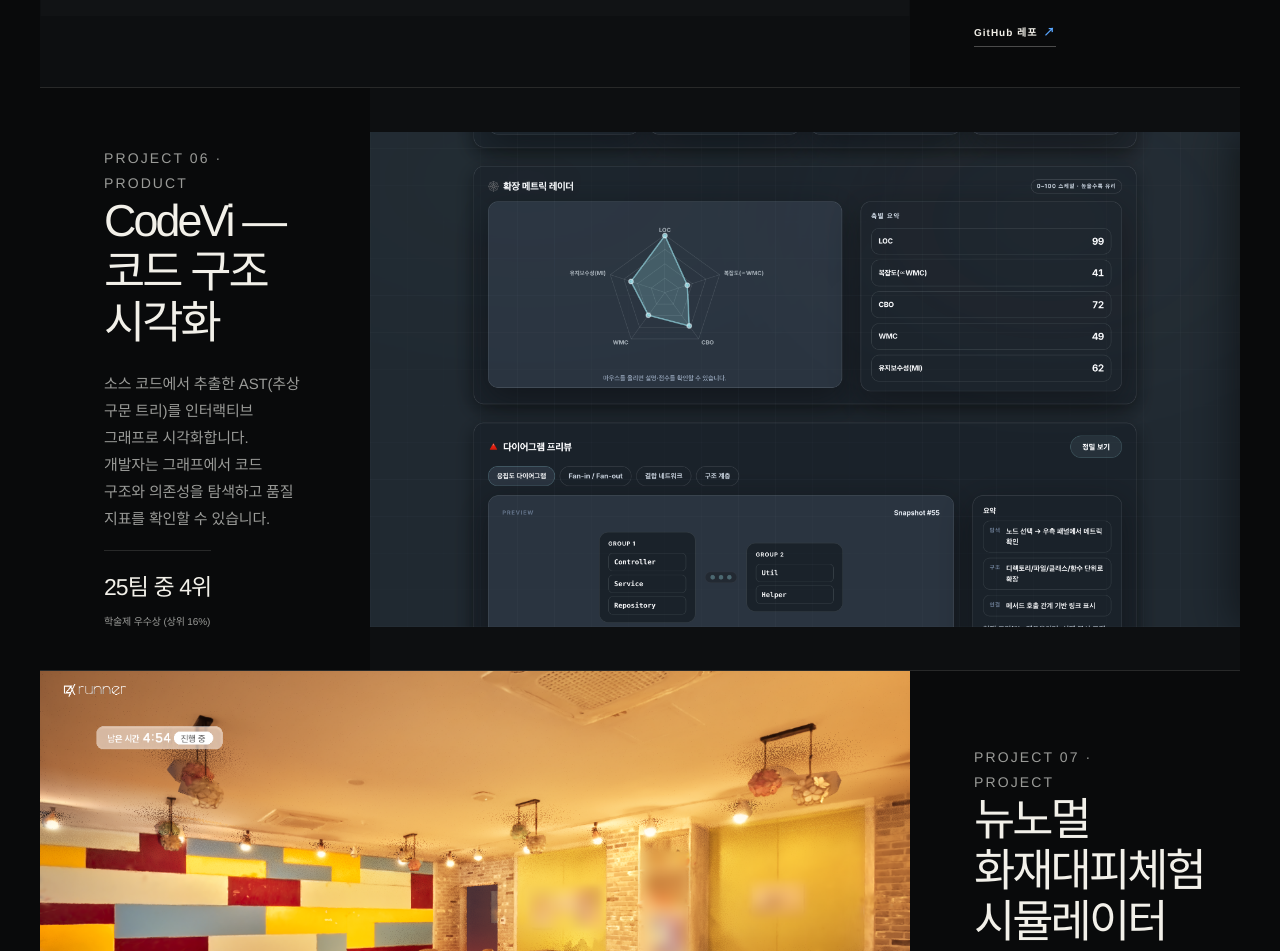
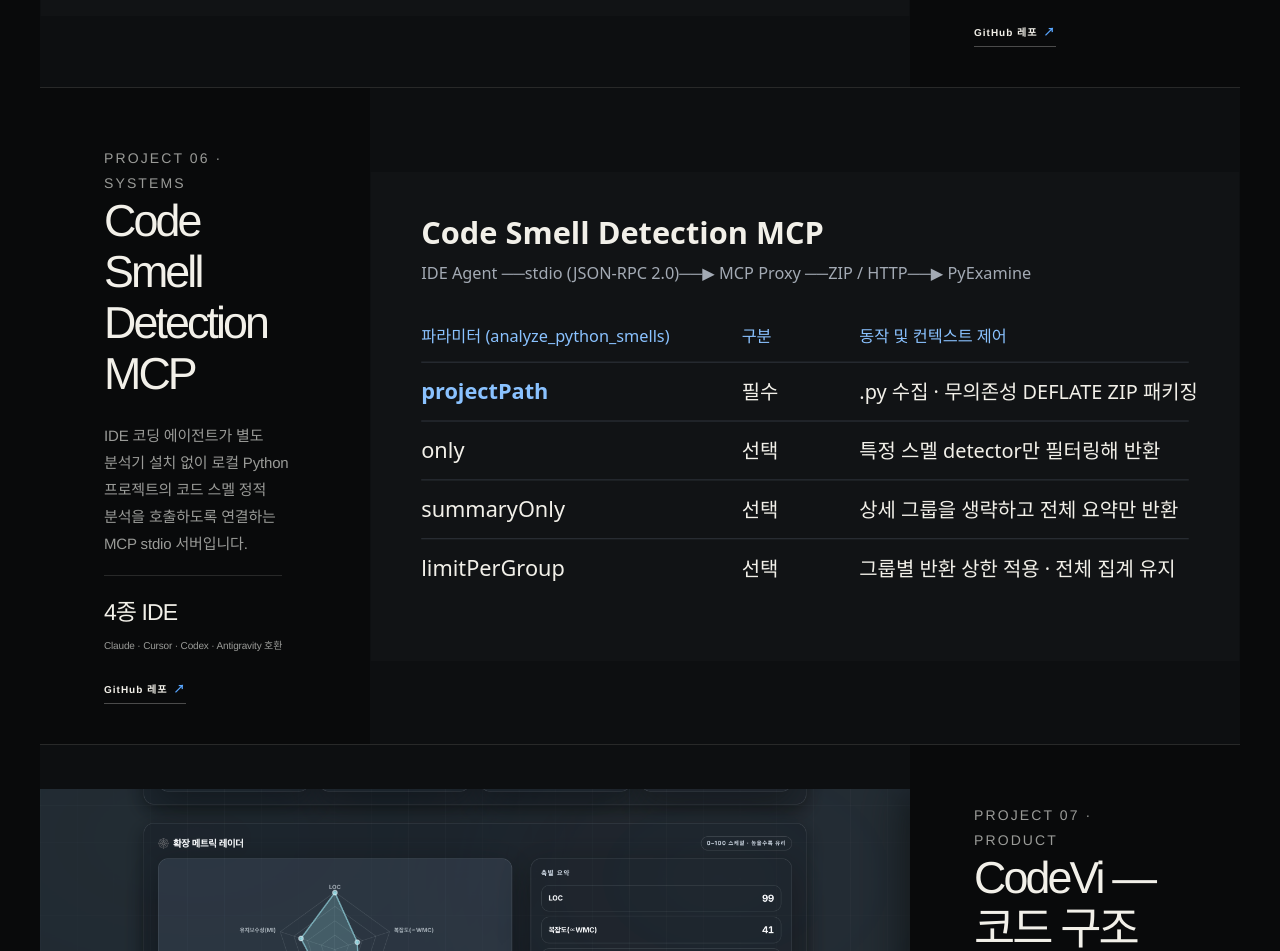
Before and after one commit to Jeon-byeong-yoon/portfolio, a plain HTML site: page index.html in a window 1280 px wide. Shown: the part 5041-5992 px from the top of the page. Drawn offline with Linux system fonts and the light colour scheme.

Commit message:
feat: code-smell-detection-mcp 메인 프로젝트 카드 및 다이어그램 추가

```diff
--- a/index.html
+++ b/index.html
@@ -384,6 +384,6 @@
       </div>
     </footer>
 
-    <script src="script.js?v=aimers-results-20261121"></script>
+    <script src="script.js?v=codesmell-mcp-20261121"></script>
   </body>
 </html>
--- a/script.js
+++ b/script.js
@@ -168,6 +168,31 @@ const projects = [
     links: [{ label: "GitHub 레포", href: "https://github.com/Jeon-byeong-yoon/requirements-dataset" }],
   },
   {
+    categories: ["db", "ai"],
+    featured: true,
+    badge: "개인 사이드 프로젝트 · MCP stdio 서버",
+    title: "Code Smell Detection MCP — Python 정적 분석 MCP 서버",
+    role: "혼자 기획하고 개발 — JSON-RPC 2.0 stdio 브리지 · 무의존성 ZIP 패키징 · 응답 정규화",
+    summary:
+      "Claude Code·Cursor·Codex·Antigravity 같은 IDE 에이전트에서 로컬 Python 프로젝트의 코드 스멜 정적 분석을 곧바로 실행할 수 있게 만든 MCP(Model Context Protocol) stdio 서버입니다. 엔드유저 PC에 Python이나 분석기를 따로 설치하지 않아도 로컬 .py 소스를 수집·압축해 분석 서비스로 전달하고, 결과를 에이전트가 읽기 좋은 구조로 정규화해 돌려줍니다.",
+    metrics: [
+      { value: "4종 IDE", label: "Claude · Cursor · Codex · Antigravity 호환" },
+      { value: "0개", label: "엔드유저 Python · 분석기 설치 의존성" },
+      { value: "2모드", label: "HTTP 원격 분석 · CLI 로컬 실행" },
+      { value: "2,000파일", label: "상한 초과 시 부분 분석 차단 가드" },
+    ],
+    highlights: [
+      "외부 압축 라이브러리 없이 Node 내장 zlib DEFLATE만으로 로컬 .py 파일을 모아 ZIP 바이너리를 직접 조립합니다(src/zip.ts). .git·venv·node_modules·심링크는 제외해 순환 참조나 의도치 않은 외부 반출을 막았습니다.",
+      "파일 수(2,000개)나 총 크기(20MB) 상한을 넘으면 일부만 잘라 분석하지 않고 즉시 실패시킵니다. 조용히 잘라내면 에이전트와 사용자가 '코드 스멜이 없다'고 오해하기 때문입니다.",
+      "분석기 서버가 지원하지 않는 only(특정 스멜 필터)·summaryOnly(요약 전용)·limitPerGroup(그룹당 개수 제한) 옵션을 MCP 프록시 계층에서 후처리해 에이전트의 컨텍스트 윈도우 낭비를 줄였습니다.",
+      "CLI 모드에서는 하이픈(-)으로 시작하는 projectPath를 거부하고 shell: false로만 프로세스를 띄워 플래그·셸 주입을 원천 차단했습니다.",
+    ],
+    tags: ["TypeScript", "Node.js", "MCP", "JSON-RPC 2.0", "zlib DEFLATE", "Static Analysis"],
+    thumb: "codesmell",
+    image: "assets/codesmell-mcp-architecture.svg",
+    links: [{ label: "GitHub 레포", href: "https://github.com/Jeon-byeong-yoon/code-smell-detection-mcp" }],
+  },
+  {
     categories: ["ai"],
     title: "119 신고 건수 예측",
     summary:
@@ -249,6 +274,10 @@ const projectDisplay = {
   reqdataset: {
     title: "요구사항 대조 학습 데이터셋",
     intro: "공개 소프트웨어 요구사항의 중복을 제거하고, 표현이 달라도 의미가 같거나 표현이 비슷해도 의미가 다른 문장 쌍을 만들어 대조 학습용 데이터셋을 구축했습니다.",
+  },
+  codesmell: {
+    title: "Code Smell Detection MCP",
+    intro: "IDE 코딩 에이전트가 별도 분석기 설치 없이 로컬 Python 프로젝트의 코드 스멜 정적 분석을 호출하도록 연결하는 MCP stdio 서버입니다.",
   },
   forecast: {
     title: "119 신고량 예측",
```
Also changed, not shown: assets/codesmell-mcp-architecture.svg (added).
